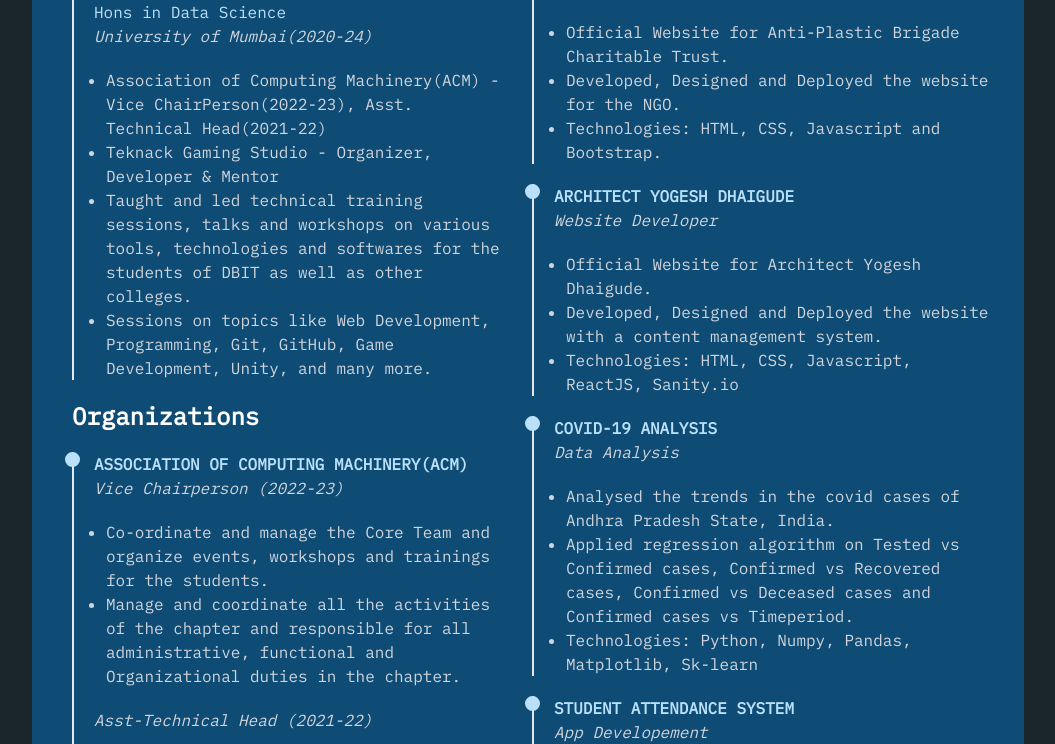
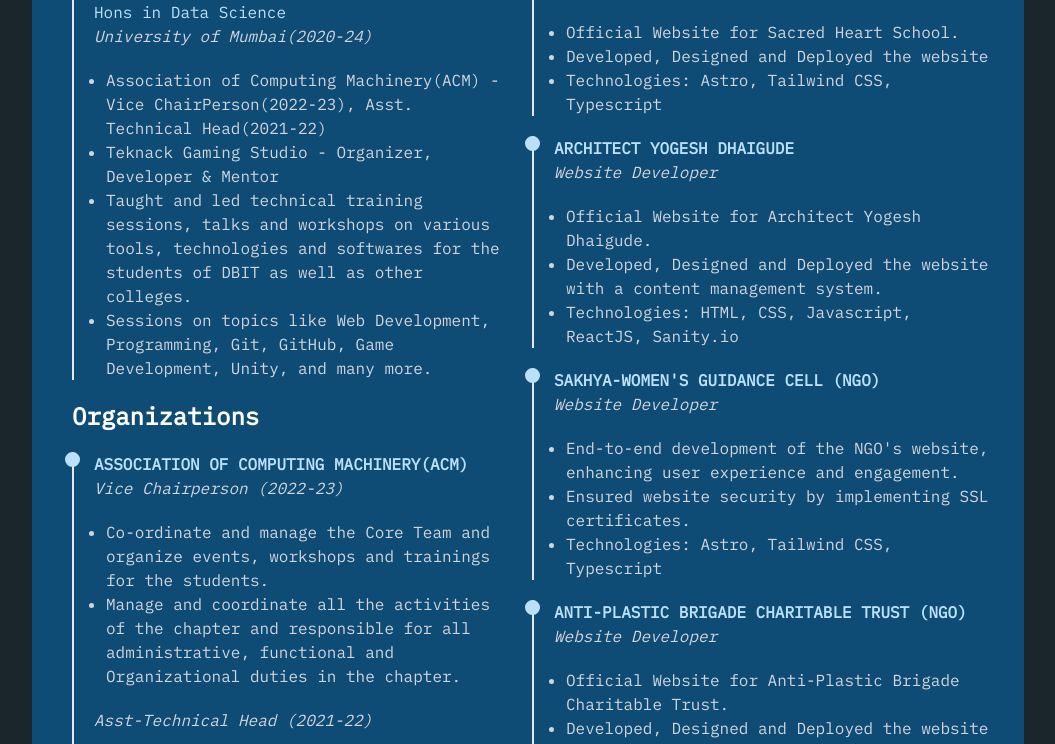
Before and after one commit to sd8capricon/sid-portfolio, a Next.js app: page / in a window 1280 px wide. Shown: the part 1564-2308 px from the top of the page, without its empty margins (112-1167 px from the left). Built offline with nearby package versions, Linux system fonts and the light colour scheme.

Commit message:
update resume projects

```diff
--- a/pages/index.tsx
+++ b/pages/index.tsx
@@ -10,8 +10,21 @@
 import NavBar from '../components/NavBar'
 import Section from '../components/Section'
 import SocialLinks from '../components/SocialLinks';
-import Project from '../components/Project';
+import ResumeProject from '../components/ResumeProject';
 
+
+
+const Projects: Project[] = [
+  {
+    org: "Anti-Plastic Brigade Charitable Trust",
+    title: "Website Developer",
+    points: [
+      "Official Website for Anti-Plastic Brigade Charitable Trust.",
+      "Developed, Designed and Deployed the website for the NGO.",
+      "Technologies: HTML, CSS, Javascript and Bootstrap."
+    ]
+  }
+]
 
 const Home = () => {
 
@@ -183,42 +196,50 @@
           <div className="lg:col-span-1 px-1 ml-3 md:ml-auto">
             <div className="container">
               <h3 className="text-2xl font-bold mb-5">Projects</h3>
-              <Project
-                org="Anti-Plastic Brigade Charitable Trust"
+              <ResumeProject
+                org="Sacred Hearts School"
                 title="Website Developer"
-                link='https://anti-plasticbrigade.com'>
-                <li>Official Website for Anti-Plastic Brigade Charitable Trust.</li>
-                <li>Developed, Designed and Deployed the website for the NGO.</li>
-                <li>Technologies: HTML, CSS, Javascript and Bootstrap.</li>
-              </Project>
-              <Project
+                link="https://sacredheartschool.in">
+                <li>Official Website for Sacred Heart School.</li>
+                <li>Developed, Designed and Deployed the website</li>
+                <li>Technologies: Astro, Tailwind CSS, Typescript</li>
+              </ResumeProject>
+              <ResumeProject
                 org='Architect Yogesh Dhaigude'
                 title='Website Developer'
                 link='https://ayda.in'>
                 <li>Official Website for Architect Yogesh Dhaigude.</li>
                 <li>Developed, Designed and Deployed the website with a content management system.</li>
                 <li>Technologies: HTML, CSS, Javascript, ReactJS, Sanity.io</li>
-              </Project>
-              <Project
+              </ResumeProject>
+              <ResumeProject
+                org="SAKHYA-WOMEN'S GUIDANCE CELL (NGO)"
+                title="Website Developer"
+                link="https://sakhyawgc.org">
+                <li>End-to-end development of the NGO's website, enhancing user experience and engagement.</li>
+                <li>Ensured website security by implementing SSL certificates.</li>
+                <li>Technologies: Astro, Tailwind CSS, Typescript</li>
+              </ResumeProject>
+              <ResumeProject
+                org="Anti-Plastic Brigade Charitable Trust (NGO)"
+                title="Website Developer"
+                link='https://anti-plasticbrigade.com'>
+                <li>Official Website for Anti-Plastic Brigade Charitable Trust.</li>
+                <li>Developed, Designed and Deployed the website for the NGO.</li>
+                <li>Technologies: HTML, CSS, Javascript and Bootstrap.</li>
+              </ResumeProject>
+              <ResumeProject
                 org='COVID-19 Analysis'
                 title='Data Analysis'
               >
                 <li>Analysed the trends in the covid cases of Andhra Pradesh State, India.</li>
                 <li>Applied regression algorithm on Tested vs Confirmed cases, Confirmed vs Recovered cases, Confirmed vs Deceased cases and Confirmed cases vs Timeperiod.</li>
                 <li>Technologies: Python, Numpy, Pandas, Matplotlib, Sk-learn</li>
-              </Project>
-              <Project
-                org='Student Attendance System'
-                title='App Developement'
-              >
-                <li>A system for teachers to record student's attendance which would simplify tracking, analyzing student’s attendance.</li>
-                <li>Implemented feature includes generating defaulters list, attendance analysis and marking/updating attendance.</li>
-                <li>Technologies: Flutter, DjangoREST framework, Python</li>
-              </Project>
+              </ResumeProject>
             </div>
           </div>
         </div>
-      </Section>
+      </Section >
 
       <Section id="contact">
         <h2 className="section-title">Contact Me</h2>
--- /dev/null
+++ b/types.ts
@@ -0,0 +1,6 @@
+interface Project {
+    link?: String,
+    org: String,
+    title: String,
+    points: String[]
+}
```
Also changed, not shown: components/ResumeProject.tsx (renamed from components/Project.tsx), projects.txt (added).
